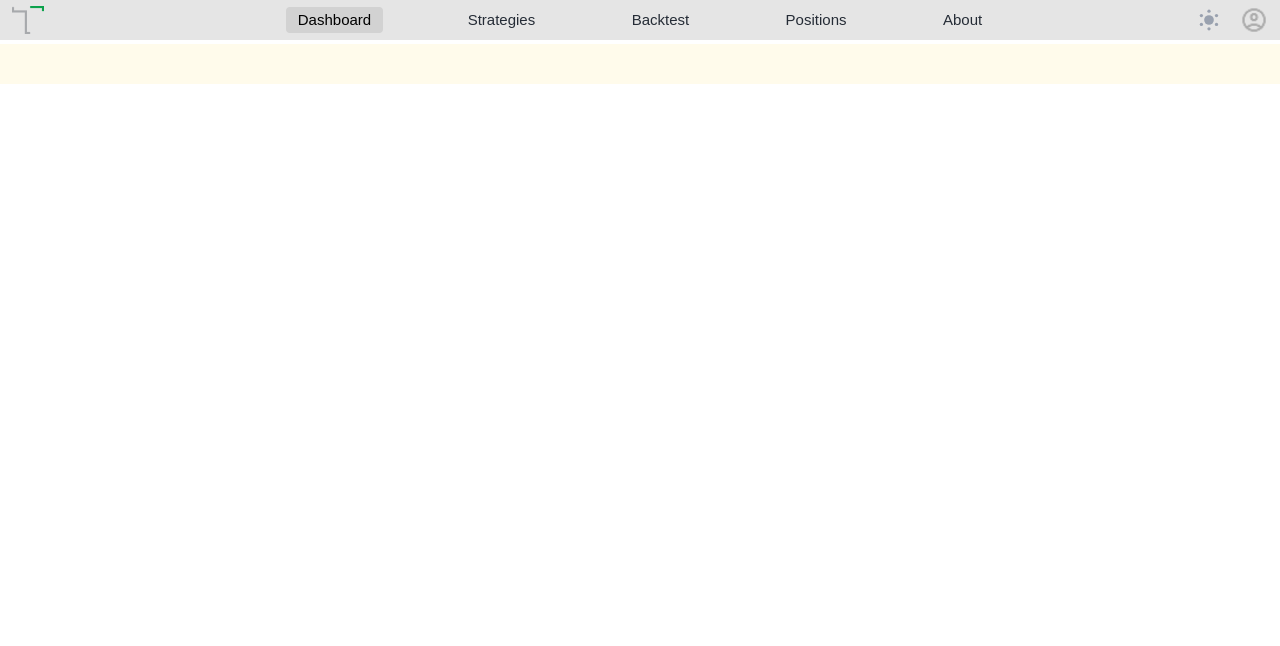
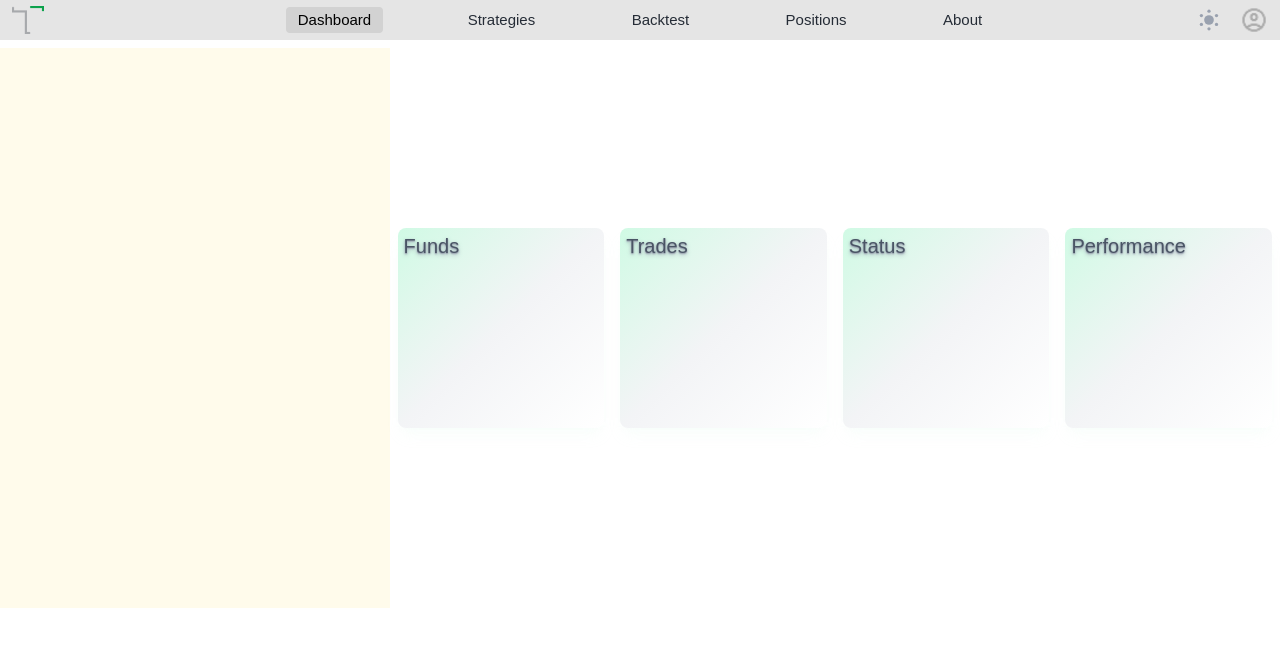
Before and after one commit to ASHISHX07/VENN-FE, a React (Vite) app: page / in a window 1280 px wide. Shown: the top 646 px of the page. Built offline with nearby package versions, Linux system fonts and the light colour scheme.

Commit message:
small changes in UI

```diff
--- a/package.json
+++ b/package.json
@@ -11,6 +11,8 @@
   },
   "dependencies": {
     "@tailwindcss/vite": "^4.1.17",
+    "axios": "^1.13.2",
+    "fyers-web-sdk-v3": "^1.3.1",
     "react": "^19.2.0",
     "react-dom": "^19.2.0",
     "react-router-dom": "^7.10.1",
--- /dev/null
+++ b/src/components/StrategiesSideBar.jsx
@@ -0,0 +1,11 @@
+import React from 'react'
+
+const StrategiesSideBar = () => {
+  return (
+    <div className='w-140 h-140 bg-amber-50'>
+
+    </div>
+  )
+}
+
+export default StrategiesSideBar
--- a/src/components/ThemeToggle.jsx
+++ b/src/components/ThemeToggle.jsx
@@ -1,4 +1,4 @@
-import React, { useState, useEffect } from 'react';
+import { useState, useEffect } from 'react';
 
 function ThemeToggle() {
     const savedDarkMode = localStorage.getItem("darkMode") === "true";
--- a/src/layouts/InfoLayout.jsx
+++ b/src/layouts/InfoLayout.jsx
@@ -2,9 +2,38 @@ import React from "react";
 
 function InfoLayout() {
 	return (
-		<div className="w-full h-10 bg-amber-50 flex">
-			<div className="">
+		<div className="@container w-full h-auto grid max-sm:grid-cols-1 md:grid-cols-2 lg:grid-cols-4">
+			<div className="flex relative justify-center items-center-safe p-2 max-w-full w-auto h-auto box-border">
+				<div className="relative flex-col box-border p-1 px-1.5 w-full h-50 justify-center items-center bg-linear-to-tl from-transparent via-gray-100 to-emerald-100 dark:via-gray-900 dark:to-emerald-900 shadow-emerald-100 shadow-lg/10 rounded-lg transition-colors duration-300">
+					<div className="relative align-top text-gray-600 dark:text-gray-400 text-shadow-gray-400/80 dark:text-shadow-gray-900/80 text-shadow-md max-sm:text-sm md:text-lg lg:text-xl transition-all duration-300">Funds</div>
+					<div className="grid grid-cols-2 w-full h-fit">
 
+					</div>
+				</div>
+			</div>
+			<div className="flex relative justify-center items-center-safe p-2 max-w-full w-auto h-auto box-border">
+				<div className="relative flex-col box-border p-1 px-1.5 w-full h-50 justify-center items-center bg-linear-to-tl from-transparent via-gray-100 to-emerald-100 dark:via-gray-900 dark:to-emerald-900 shadow-emerald-100 shadow-lg/10 rounded-lg transition-colors duration-300">
+					<div className="relative align-top text-gray-600 dark:text-gray-400 text-shadow-gray-400/80 dark:text-shadow-gray-900/80 text-shadow-md max-sm:text-sm md:text-lg lg:text-xl transition-all duration-300">Trades</div>
+					<div className="grid grid-cols-2 w-full h-fit">
+
+					</div>
+				</div>
+			</div>
+			<div className="flex relative justify-center items-center-safe p-2 max-w-full w-auto h-auto box-border">
+				<div className="relative flex-col box-border p-1 px-1.5 w-full h-50 justify-center items-center bg-linear-to-tl from-transparent via-gray-100 to-emerald-100 dark:via-gray-900 dark:to-emerald-900 shadow-emerald-100 shadow-lg/10 rounded-lg transition-colors duration-300">
+					<div className="relative align-top text-gray-600 dark:text-gray-400 text-shadow-gray-400/80 dark:text-shadow-gray-900/80 text-shadow-md max-sm:text-sm md:text-lg lg:text-xl transition-all duration-300">Status</div>
+					<div className="grid grid-cols-2 w-full h-fit">
+
+					</div>
+				</div>
+			</div>
+			<div className="flex relative justify-center items-center-safe p-2 max-w-full w-auto h-auto box-border">
+				<div className="relative flex-col box-border p-1 px-1.5 w-full h-50 justify-center items-center bg-linear-to-tl from-transparent via-gray-100 to-emerald-100 dark:via-gray-900 dark:to-emerald-900 shadow-emerald-100 shadow-lg/10 rounded-lg transition-colors duration-300">
+					<div className="relative align-top text-gray-600 dark:text-gray-400 text-shadow-gray-400/80 dark:text-shadow-gray-900/80 text-shadow-md max-sm:text-sm md:text-lg lg:text-xl transition-all duration-300">Performance</div>
+					<div className="grid grid-cols-2 w-full h-fit">
+
+					</div>
+				</div>
 			</div>
 		</div>
 	);
--- a/src/layouts/Navbar.jsx
+++ b/src/layouts/Navbar.jsx
@@ -1,41 +1,51 @@
 import React from "react";
 import logo from "../assets/TradeTactix-w.png";
-import accIcon from "../assets/account_icon.png"
+import accIcon from "../assets/account_icon.png";
 import { NavLink, Link } from "react-router";
 import ThemeToggle from "../components/ThemeToggle";
+import { useState } from "react";
 
 export const Navbar = () => {
-
 	return (
-		<nav className="min-w-full h-10 mb-1 items-center flex flex-col sticky top-0 z-50
-        backdrop-blur-md bg-[rgba(0,0,0,0.1)] dark:bg-[rgba(255,255,255,0.1)] transition-all duration-300">
+		<nav
+			className="min-w-full h-10 mb-2 items-center flex flex-col sticky top-0 z-50
+			backdrop-blur-md bg-[rgba(0,0,0,0.1)] dark:bg-[rgba(255,255,255,0.1)] transition-all duration-300"
+		>
 			<div className="relative min-w-full items-center flex h-full justify-between">
 				<div className="w-[20%] h-full items-center flex text-gray-900 dark:text-gray-100">
 					<Link className="cursor-default">
-                        <img src={logo} alt="Logo" className="h-auto w-5 mx-2 lg:w-8 md:mx-3 cursor-pointer" />
+						<img
+							src={logo}
+							alt="Logo"
+							className="h-auto w-5 mx-2 lg:w-8 md:mx-3 cursor-pointer"
+						/>
 					</Link>
 				</div>
 				<div className="hidden lg:flex w-[80%] h-full items-center justify-evenly text-[15px] text-gray-900 dark:text-gray-100 transition-colors duration-300">
-                    <div className="anchor w-auto h-auto flex box-border px-3 py-0.5 rounded transition-colors text-gray-900 dark:text-gray-100} ">
-                        <NavLink to={'/'}>Dashboard</NavLink>
+					<div className="anchor w-auto h-auto flex box-border px-3 py-0.5 rounded transition-colors text-gray-900 dark:text-gray-100">
+						<NavLink to={"/"}>Dashboard</NavLink>
 					</div>
 					<div className="anchor w-auto h-auto flex box-border px-3 py-0.5 rounded transition-colors text-gray-900 dark:text-gray-100">
-                        <NavLink to={'/strategies'}>Strategies</NavLink>
+						<NavLink to={"/strategies"}>Strategies</NavLink>
 					</div>
 					<div className="anchor w-auto h-auto flex box-border px-3 py-0.5 rounded transition-colors text-gray-900 dark:text-gray-100">
-                        <NavLink to={'/backtest'}>Backtest</NavLink>
+						<NavLink to={"/backtest"}>Backtest</NavLink>
 					</div>
 					<div className="anchor w-auto h-auto flex box-border px-3 py-0.5 rounded transition-colors text-gray-900 dark:text-gray-100">
-                        <NavLink to={'/positions'}>Positions</NavLink>
+						<NavLink to={"/positions"}>Positions</NavLink>
 					</div>
 					<div className="anchor w-auto h-auto flex box-border px-3 py-0.5 rounded transition-colors text-gray-900 dark:text-gray-100">
-                        <NavLink to={'/about'}>About</NavLink>
+						<NavLink to={"/about"}>About</NavLink>
 					</div>
 				</div>
-                <div className="flex w-[20%] h-full items-center justify-end text-gray-900 dark:text-gray-100">
+				<div className="flex flex-row w-[20%] h-full items-center justify-end text-gray-900 dark:text-gray-100">
 					<ThemeToggle />
-                    <NavLink to={'/account'}>
-                        <img src={accIcon} alt="account_icon" className="flex cursor-pointer w-7 mx-3 max-lg:hidden"/>
+					<NavLink to={"/account"}>
+						<img
+							src={accIcon}
+							alt="account_icon"
+							className="flex cursor-pointer w-7 mx-3 max-lg:hidden"
+						/>
 					</NavLink>
 				</div>
 			</div>
--- a/src/pages/Home.jsx
+++ b/src/pages/Home.jsx
@@ -1,14 +1,12 @@
 import React from "react";
 import InfoLayout from "../layouts/InfoLayout";
+import StrategiesSideBar from "../components/StrategiesSideBar";
 
 const Home = () => {
 
-  let accBalance = 4000
-  let vBal = 14280
-  let tripTime = null;
-
   return (
-    <div className="flex relative w-full h-full">
+    <div className="flex relative w-full min-h-full h-auto">
+      <StrategiesSideBar />
       <InfoLayout />
     </div>
   );
```
Also changed, not shown: 1 other file (tests, documents, lock files or other folders). Lines whose indentation alone changed are shown as unchanged.
